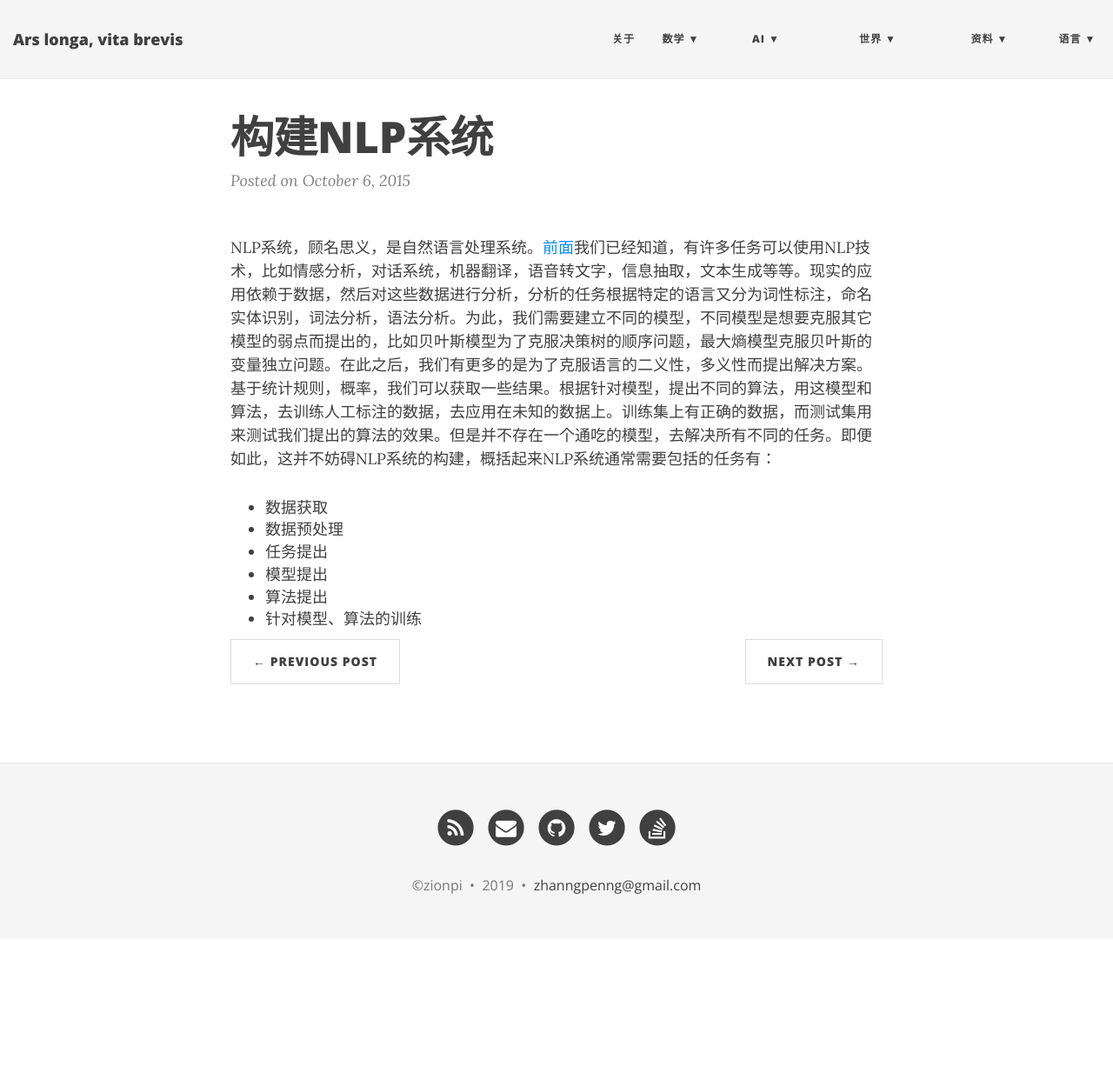
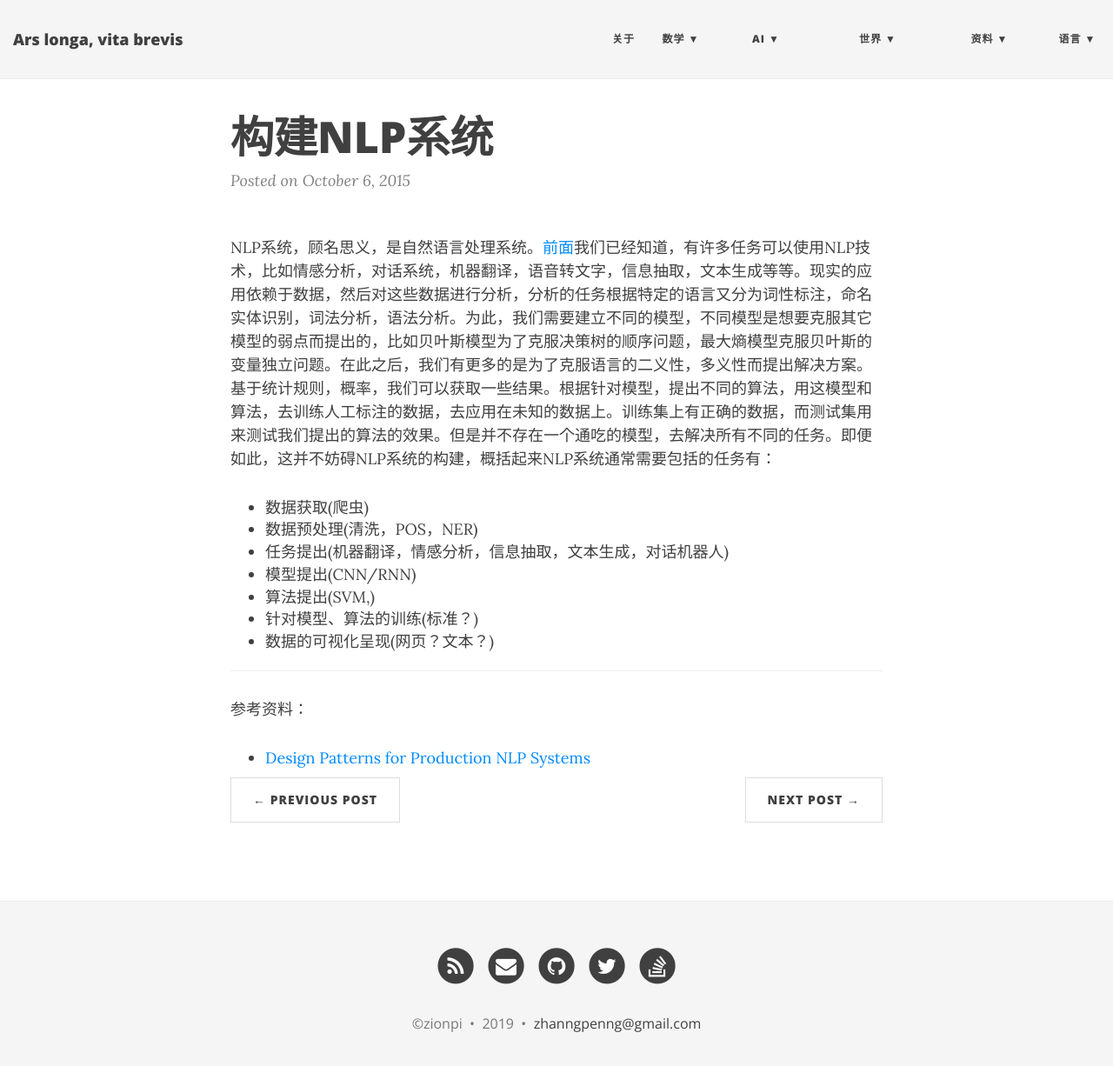
Before and after one commit to ZionPi/zionpi.github.io, a Jekyll site: the page built from _posts/2015-10-06-build-a-nlp-system.md, in a window 1280 px wide and 1239 px high. Shown: the top 1226 px of the window at 87% size. Built offline with Jekyll 4.4.1, drawn with Linux system fonts in a browser that asks for light colours; nearby versions of some CDN libraries.

Commit message:
Update 2015-10-06-build-a-nlp-system.md

```diff
--- a/_posts/2015-10-06-build-a-nlp-system.md
+++ b/_posts/2015-10-06-build-a-nlp-system.md
@@ -4,9 +4,15 @@ title: 构建NLP系统
 ---
 NLP系统，顾名思义，是自然语言处理系统。[前面]()我们已经知道，有许多任务可以使用NLP技术，比如情感分析，对话系统，机器翻译，语音转文字，信息抽取，文本生成等等。现实的应用依赖于数据，然后对这些数据进行分析，分析的任务根据特定的语言又分为词性标注，命名实体识别，词法分析，语法分析。为此，我们需要建立不同的模型，不同模型是想要克服其它模型的弱点而提出的，比如贝叶斯模型为了克服决策树的顺序问题，最大熵模型克服贝叶斯的变量独立问题。在此之后，我们有更多的是为了克服语言的二义性，多义性而提出解决方案。基于统计规则，概率，我们可以获取一些结果。根据针对模型，提出不同的算法，用这模型和算法，去训练人工标注的数据，去应用在未知的数据上。训练集上有正确的数据，而测试集用来测试我们提出的算法的效果。但是并不存在一个通吃的模型，去解决所有不同的任务。即便如此，这并不妨碍NLP系统的构建，概括起来NLP系统通常需要包括的任务有：
 
-- 数据获取
-- 数据预处理
-- 任务提出
-- 模型提出
-- 算法提出
-- 针对模型、算法的训练
+- 数据获取(爬虫)
+- 数据预处理(清洗，POS，NER)
+- 任务提出(机器翻译，情感分析，信息抽取，文本生成，对话机器人)
+- 模型提出(CNN/RNN)
+- 算法提出(SVM,)
+- 针对模型、算法的训练(标准？)
+- 数据的可视化呈现(网页？文本？)
+
+
+---
+参考资料：
+- [Design Patterns for Production NLP Systems](http://deliprao.com/archives/294)
```
